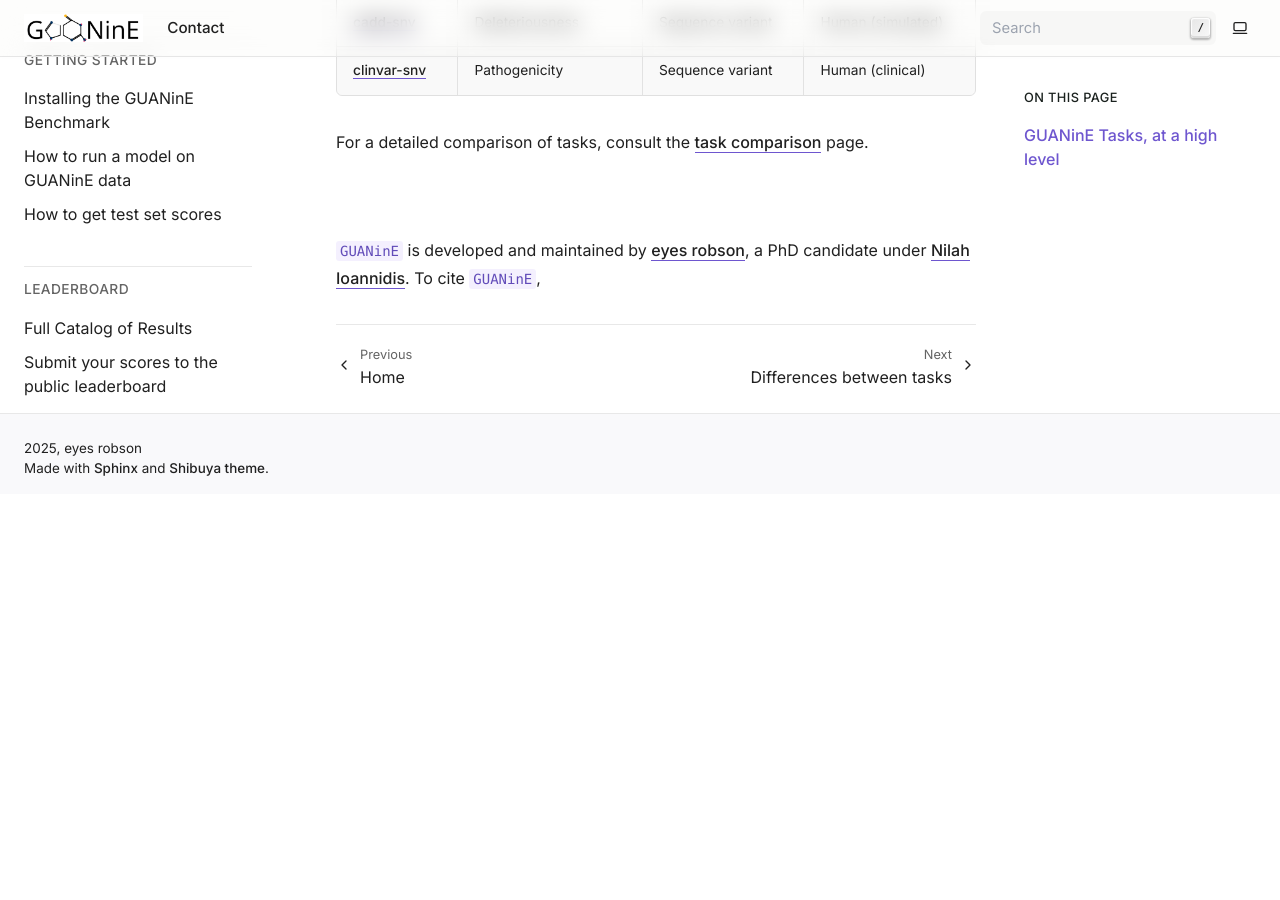
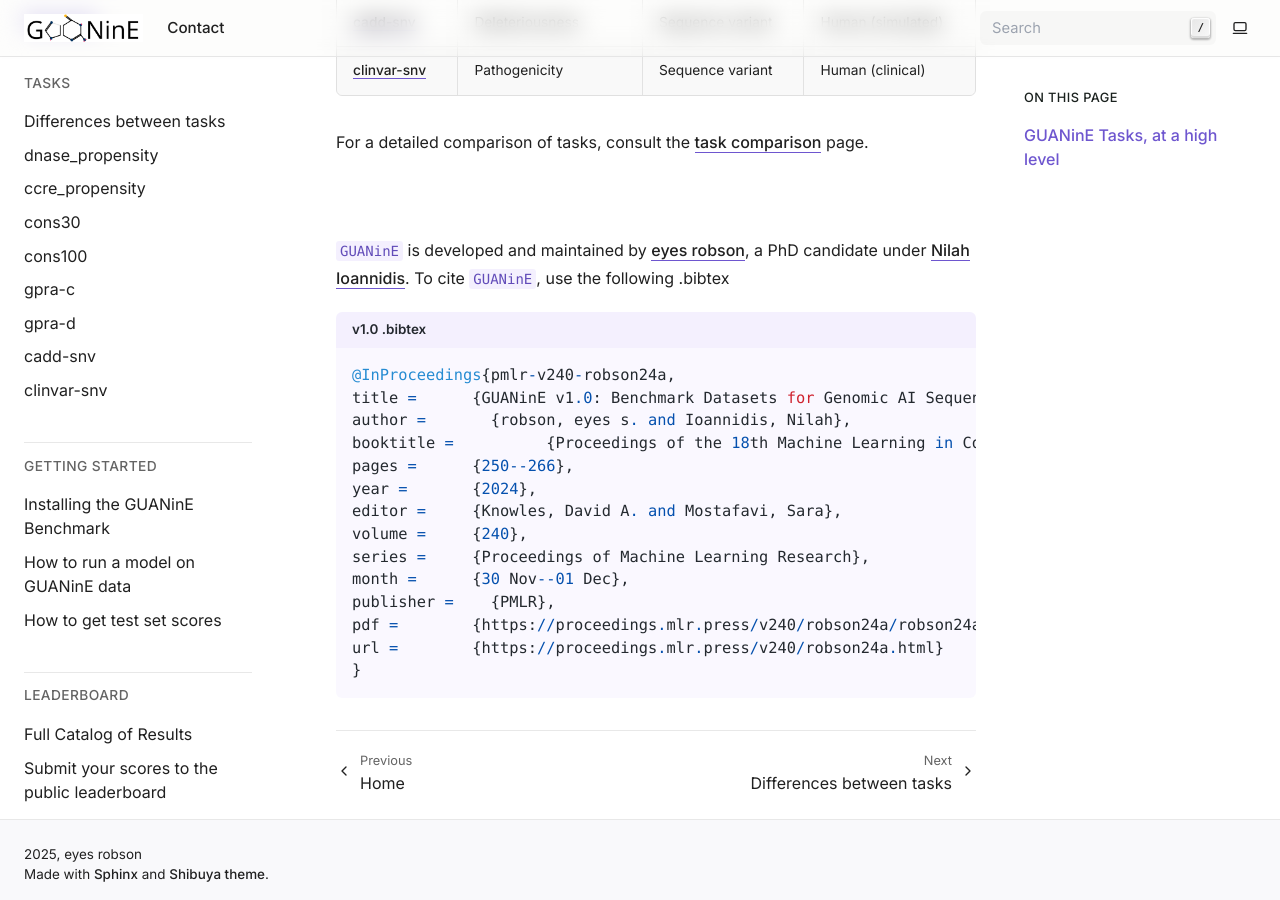
Before and after one commit to ni-lab/guanine, a Sphinx documentation site: the page built from docs/source/index.rst, in a window 1280 px wide and 900 px high, scrolled down 932 px. Built offline with Sphinx 7.4.7, drawn with Linux system fonts in a browser that asks for light colours; before the commit the page ends 1426 px from its top, so only the background shows below that.

Commit message:
add .bibtex citation

```diff
--- a/docs/source/index.rst
+++ b/docs/source/index.rst
@@ -40,7 +40,26 @@ For a detailed comparison of tasks, consult the `task comparison`_ page.
 
 |
 
-``GUANinE`` is developed and maintained by `eyes robson`_, a PhD candidate under `Nilah Ioannidis`_. To cite ``GUANinE``,
+``GUANinE`` is developed and maintained by `eyes robson`_, a PhD candidate under `Nilah Ioannidis`_. To cite ``GUANinE``, use the following .bibtex
+
+.. code-block::
+    :caption: v1.0 .bibtex
+
+    @InProceedings{pmlr-v240-robson24a,
+    title = 	 {GUANinE v1.0: Benchmark Datasets for Genomic AI Sequence-to-Function Models},
+    author =       {robson, eyes s. and Ioannidis, Nilah},
+    booktitle = 	 {Proceedings of the 18th Machine Learning in Computational Biology meeting},
+    pages = 	 {250--266},
+    year = 	 {2024},
+    editor = 	 {Knowles, David A. and Mostafavi, Sara},
+    volume = 	 {240},
+    series = 	 {Proceedings of Machine Learning Research},
+    month = 	 {30 Nov--01 Dec},
+    publisher =    {PMLR},
+    pdf = 	 {https://proceedings.mlr.press/v240/robson24a/robson24a.pdf},
+    url = 	 {https://proceedings.mlr.press/v240/robson24a.html}
+    }
+
 
 .. _`task comparison`: ./task_comparison.html
 .. _`dnase_prop`: ./tasks/dnase_propensity.html
```
